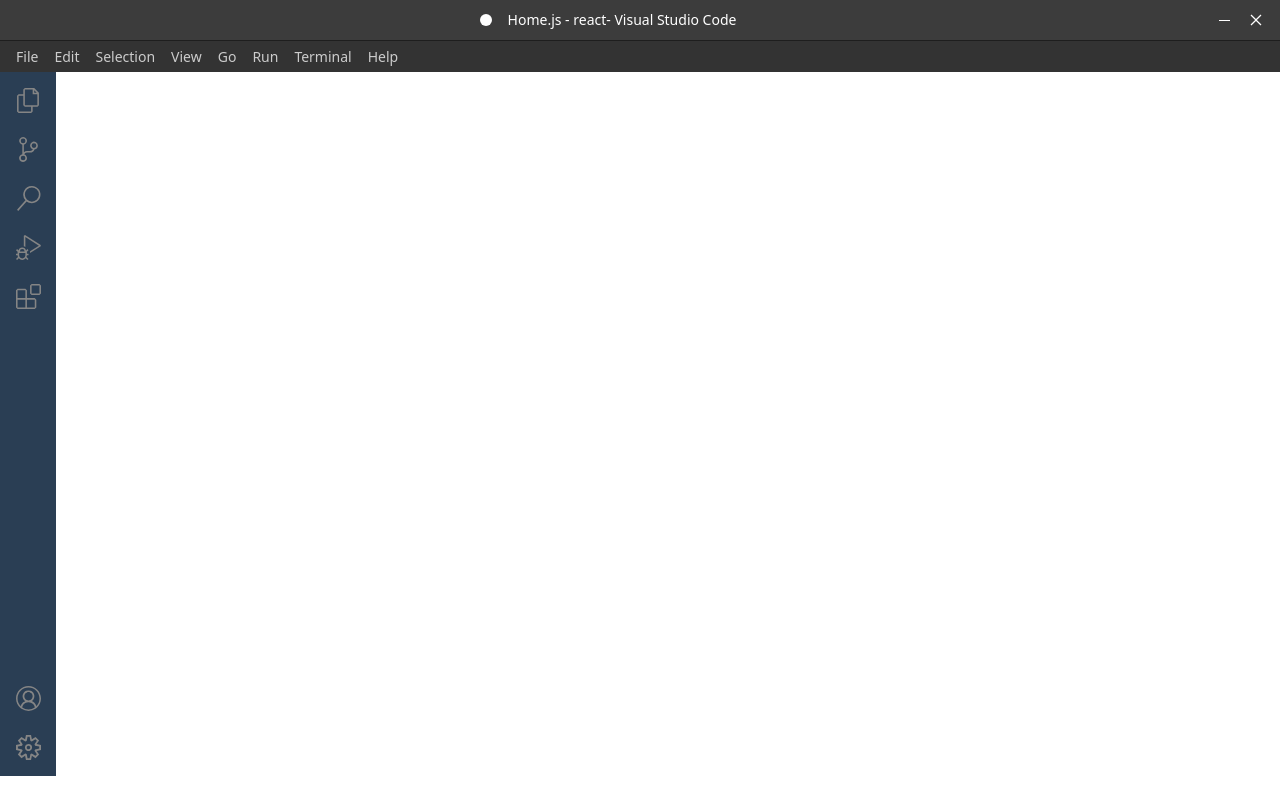
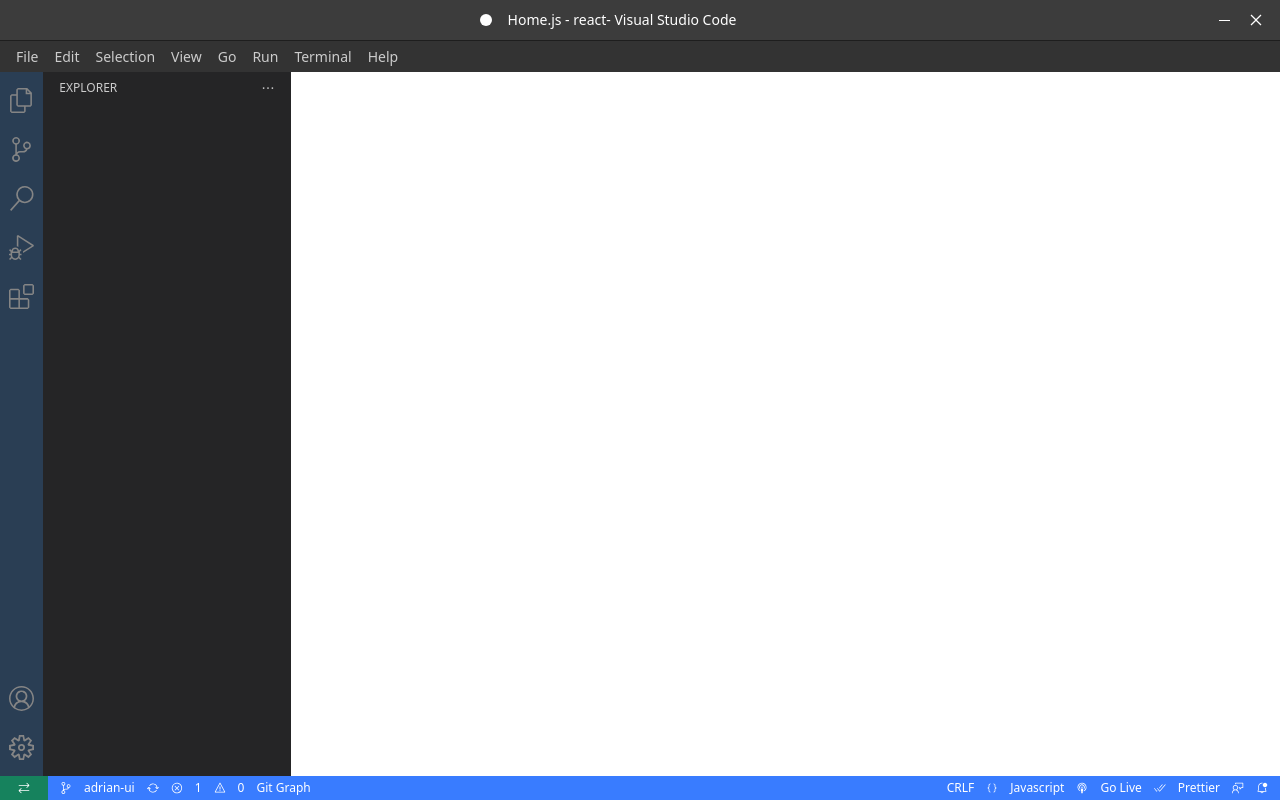
Before and after one commit to asumagang07/vite-portfolio, a React (Vite) app: page / in a window 1280 px wide. Built offline with nearby package versions, Linux system fonts and the light colour scheme.

Commit message:
Add Footer,Routerpage,sidebar .

```diff
--- a/package.json
+++ b/package.json
@@ -13,7 +13,8 @@
     "classnames": "^2.5.1",
     "react": "^18.2.0",
     "react-dom": "^18.2.0",
-    "react-icons": "^5.0.1"
+    "react-icons": "^5.0.1",
+    "styled-components": "^6.1.8"
   },
   "devDependencies": {
     "@types/react": "^18.2.43",
--- a/src/App.tsx
+++ b/src/App.tsx
@@ -1,5 +1,13 @@
 import AppComponent from "./apps/AppProvider";
-import { ActivityBar, Header, MainDiv, Navigation } from "./components";
+import {
+  ActivityBar,
+  Footer,
+  Header,
+  MainDiv,
+  Navigation,
+  RouterPage,
+  Sidebar,
+} from "./components";
 
 const App = () => {
   return (
@@ -8,7 +16,10 @@ const App = () => {
       <Navigation />
       <MainDiv>
         <ActivityBar />
+        <Sidebar />
+        <RouterPage></RouterPage>
       </MainDiv>
+      <Footer />
     </AppComponent>
   );
 };
--- /dev/null
+++ b/src/components/Footer/index.tsx
@@ -0,0 +1,79 @@
+import React, { useContext } from "react";
+import {
+  VscArrowSwap,
+  VscError,
+  VscBellDot,
+  VscFeedback,
+  VscCheckAll,
+  VscBroadcast,
+  VscJson,
+  VscSync,
+  VscSourceControl,
+  VscWarning,
+} from "react-icons/vsc";
+import { ThemeContext } from "../../apps/AppProvider/ThemeProvider";
+import cn from "classnames";
+
+const Footer: React.FC = () => {
+  const {
+    theme: { footerStyles },
+  } = useContext(ThemeContext);
+
+  const btnStyles = cn(
+    footerStyles.buttonCls.base,
+    footerStyles.buttonCls.color.primary
+  );
+
+  const btn2Styles = cn(
+    footerStyles.buttonCls.base,
+    footerStyles.buttonCls.color.success,
+    "h-6 w-12 justify-center"
+  );
+
+  return (
+    <div className="h-6 w-full fixed bottom-0 bg-blueText flex items-center justify-between text-white text-xs">
+      <div className="flex items-center gap-3">
+        <div className={btn2Styles}>
+          <VscArrowSwap />
+        </div>
+        <button className={btnStyles}>
+          <VscSourceControl />
+          adrian-ui
+        </button>
+        <button className={btnStyles}>
+          <VscSync />
+        </button>
+        <button className={btnStyles}>
+          <VscError />
+          1
+          <VscWarning />0
+        </button>
+        <button className={btnStyles}>Git Graph</button>
+      </div>
+      {/* //////////////////////////////////// */}
+      <div className="flex items-center gap-3 pr-3">
+        <button className={btnStyles}>CRLF</button>
+        <button className={btnStyles}>
+          <VscJson />
+          Javascript
+        </button>
+        <button className={btnStyles}>
+          <VscBroadcast />
+          Go Live
+        </button>
+        <button className={btnStyles}>
+          <VscCheckAll />
+          Prettier
+        </button>
+        <button className={btnStyles}>
+          <VscFeedback />
+        </button>
+        <button className={btnStyles}>
+          <VscBellDot />
+        </button>
+      </div>
+    </div>
+  );
+};
+
+export default Footer;
--- /dev/null
+++ b/src/components/RouterPage/index.tsx
@@ -0,0 +1,29 @@
+import { ReactNode } from "react";
+import styled from "styled-components";
+
+interface TRouterPageProps {
+  children?: ReactNode;
+}
+
+const RouterPage: React.FC<TRouterPageProps> = (props) => {
+  return (
+    <StyledDiv className="relative rounterPage w-full h-full overflow-y-auto">
+      {props.children}
+    </StyledDiv>
+  );
+};
+
+export default RouterPage;
+
+const StyledDiv = styled.div`
+  height: calc(100vh - 96px);
+  max-height: calc(100vh - 96px);
+  &::-webkit-scrollbar {
+    width: 15px;
+    background-color: #1e1e1e !important;
+    border-left: solid 1px #363636;
+  }
+  &::-webkit-scrollbar-thumb {
+    background-color: #424242;
+  }
+`;
--- /dev/null
+++ b/src/components/Sidebar/index.tsx
@@ -0,0 +1,16 @@
+import React from "react";
+import { VscEllipsis } from "react-icons/vsc";
+
+const Sidebar: React.FC = () => {
+  return (
+    <div className="relative w-80 h-full flex flex-col bg-default-400 justify-start items-start text-grayText">
+      <div className="flex w-full justify-between items-center py-2 px-4 text-sm">
+        <p className="text-xs">EXPLORER</p>
+        <VscEllipsis />
+      </div>
+      {/* <CollapsibleTab items={itemTabs} /> */}
+    </div>
+  );
+};
+
+export default Sidebar;
--- a/src/components/index.ts
+++ b/src/components/index.ts
@@ -1,5 +1,8 @@
 export { default as ActivityBar } from "./ActivityBar";
 export { default as Button } from "./Button";
+export { default as Footer } from "./Footer";
 export { default as Header } from "./Header";
 export { default as MainDiv } from "./MainDiv";
 export { default as Navigation } from "./Navigation";
+export { default as RouterPage } from "./RouterPage";
+export { default as Sidebar } from "./Sidebar";
```
Also changed, not shown: 1 other file (tests, documents, lock files or other folders).
